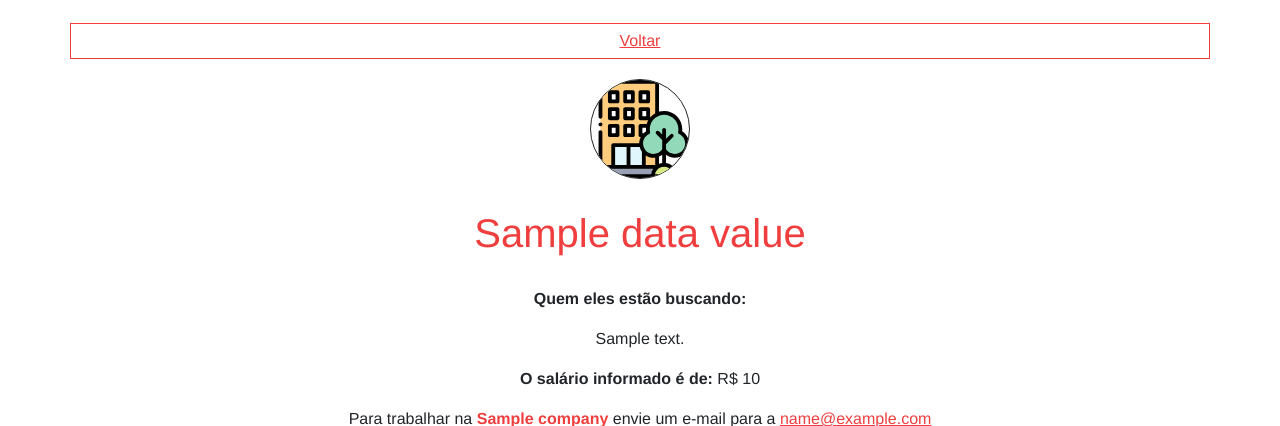
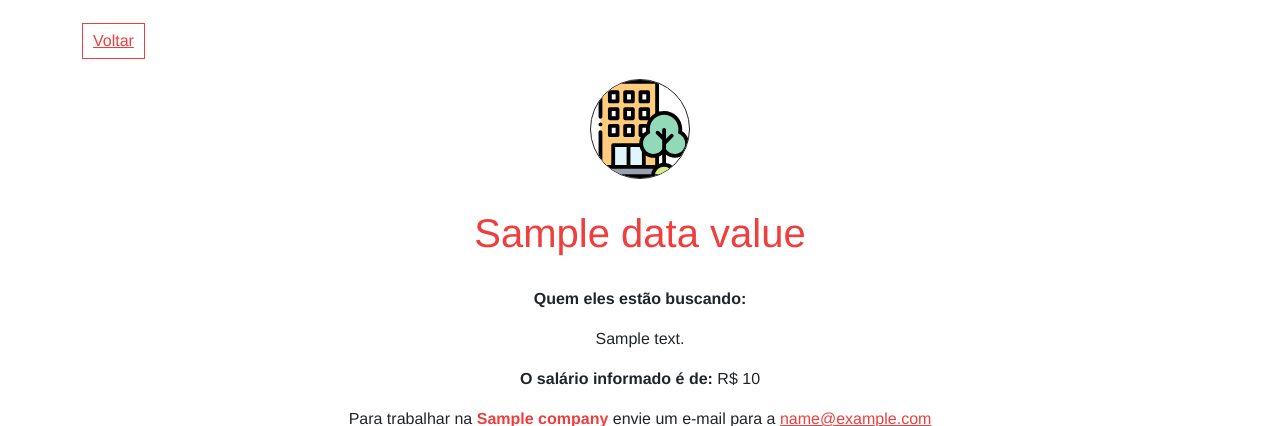
Before and after one commit to igorcosta110/Job-Finder, a Node server app: template views/view.handlebars in a window 1280 px wide. Shown: the part 77-503 px from the top of the page. Run offline with Node 20, Linux system fonts and the light colour scheme; the template is opened without the code that fills it: most values are stand-ins (such as "Sample title", 1, 10 or a date in 2020); data that the repository does not hold is empty; some libraries are stand-ins or nearby versions.

Commit message:
fix: corrige estilo do botao 'voltar' da pagina view job

```diff
--- a/public/css/styles.css
+++ b/public/css/styles.css
@@ -233,6 +233,11 @@
     color: #f03e3e;
 }
 
+#button-container{
+    display: flex;
+    margin: 0;
+}
+
 .back-link {
     border: 1px solid #f03e3e;
     padding: 5px 10px;
--- a/views/view.handlebars
+++ b/views/view.handlebars
@@ -1,6 +1,9 @@
 <div id="job-view-container" class="container">
     <div class="row text-center">
-        <a class="back-link main-color" href="/">Voltar</a>
+        <div id="button-container">
+            <a class="back-link main-color" href="/">Voltar</a>
+        </div>
+
         <div id="img-container" class="col-md-12">
             <img src="/img/company.svg" alt="Company">
         </div>
```
